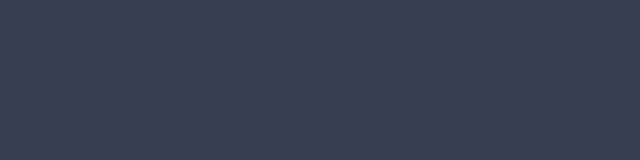
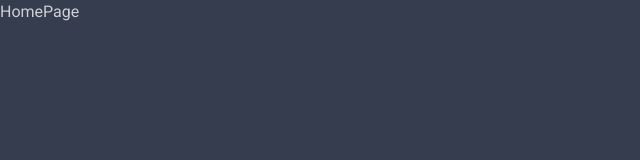
Before and after one commit to chas-academy/u11-fullstack-js-pernilla-hallgren, a React (Create React App) app in the folder frontend/: page / in a window 1280 px wide. Shown: the top 160 px of the page, without its empty margins (0-640 px from the left). Built offline with nearby package versions, Linux system fonts and the light colour scheme.

Commit message:
add post request in register form

```diff
--- a/frontend/src/App.js
+++ b/frontend/src/App.js
@@ -2,6 +2,7 @@ import React from "react";
 import { BrowserRouter as Router, Route, Switch } from "react-router-dom";
 
 import "./App.css";
+import Home from "./shared/components/home/home";
 import Register from "./shared/components/register/register";
 
 function App() {
@@ -10,6 +11,7 @@ function App() {
       <Router>
         <main>
           <Switch>
+            <Route path="/" exact component={Home} />
             <Route path="/register" component={Register} />
           </Switch>
         </main>
--- /dev/null
+++ b/frontend/src/shared/components/home/home.js
@@ -0,0 +1,9 @@
+const Home = () => {
+  return (
+    <>
+      <div>HomePage</div>
+    </>
+  );
+};
+
+export default Home;
--- a/frontend/src/shared/components/register/register.js
+++ b/frontend/src/shared/components/register/register.js
@@ -1,12 +1,14 @@
 import React, { useState } from "react";
 import { POST } from "../../services/requests";
+import { Redirect } from "react-router-dom";
 
 const Register = () => {
   const [username, setUsername] = useState(""),
     [email, setEmail] = useState(""),
     [password, setPassword] = useState(""),
     [newUser, setNewUser] = useState({}),
-    [error, setError] = useState(null);
+    [error, setError] = useState(null),
+    [redirect, setRedirect] = useState(false);
 
   const handleSubmit = (e) => {
     e.preventDefault();
@@ -19,6 +21,7 @@ const Register = () => {
 
     POST("users", data)
       .then((data) => {
+        setRedirect(true);
         setNewUser(data.data);
         console.log(data.data);
       })
@@ -29,6 +32,10 @@ const Register = () => {
     setEmail("");
     setPassword("");
   };
+
+  if (redirect) return <Redirect to="/" />;
+
+  console.log(newUser);
 
   return (
     <>
```
